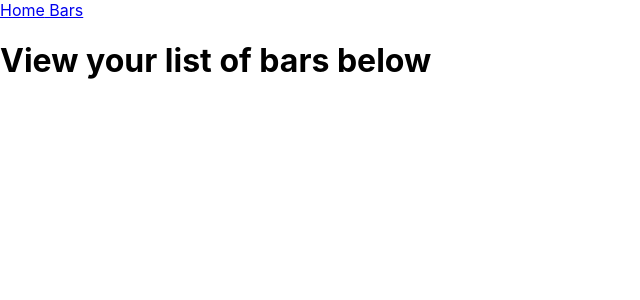
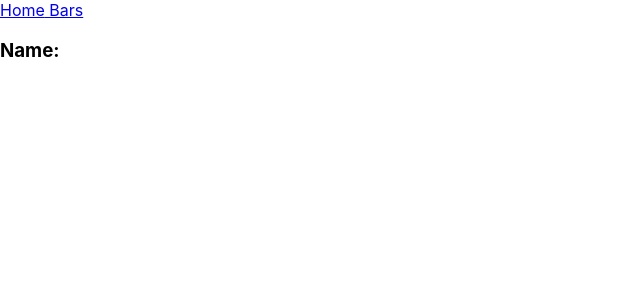
Before and after one commit to deveshp530/project3-frontend, a React (Create React App) app in the folder secret-bars/: page /Bars in a window 1280 px wide. Shown: the top 300 px of the page, without its empty margins (0-640 px from the left). Built offline with nearby package versions, Linux system fonts and the light colour scheme.

Commit message:
for testing

```diff
--- a/secret-bars/src/App.js
+++ b/secret-bars/src/App.js
@@ -3,7 +3,7 @@ import {Link, Route, Switch} from 'react-router-dom'
 import './App.css';
 import Home from './components/Home/Home'
 import Bars from './components/Bars/Bars'
-import OneBar from './components/OneBar/OneBar'
+import OneBar from './components/ShowPage/ShowPage'
 
 
 export class App extends Component {
@@ -27,11 +27,12 @@ export class App extends Component {
 
         <Switch>
           <Route exact path ='/' component={Home}/>
-          <Route path ='/Bars/' component ={Bars}/>
+
           <Route
-          path ='/OneBar/:name'
+          path ='/:name/'
           render={routerProps => (
             <OneBar
+
             match={routerProps.match}
             />
             )}
--- a/secret-bars/src/components/Bars/Bars.js
+++ b/secret-bars/src/components/Bars/Bars.js
@@ -1,46 +1,46 @@
-//call api and make a list of all favorite bars. from here can edit
-import React, { Component } from 'react'
-import OneBar from '../OneBar/OneBar'
-import {Link} from 'react-router-dom'
+// //call api and make a list of all favorite bars. from here can edit
+// import React, { Component } from 'react'
+// import ShowPage from '../ShowPage/ShowPage'
+// import {Link} from 'react-router-dom'
 
-export class Bars extends Component {
-    constructor(props){
-        super(props);
+// export class Bars extends Component {
+//     constructor(props){
+//         super(props);
 
 
-    }
+//     }
 
-    render() {
-        // let list = this.props.listOfBars.map((item,i) => {
-        //     return(
-        //    <div key={item} index={i}className='barsList'>
-        //         <Link to={'/OneBar/' + item.name}>  <h2>{item.name} </h2> </Link>
-        //         <OneBar bar={item.name} listOfBars={this.state.listOfBars}/>
-        //        </div>
-        //     )
-        // })
-            return (
-            <div>
-                <h1>View your list of bars below</h1>
-                {/* {list} */}
-            </div>
-        )
-    }
-    // render() {
-    //     let list = Comments.map((item, i) => {
-    //         return (
-    //             <div key={item} index={i}className='barsList'>
-    //              <Link to={'/OneBar/:name/'+item.name}>  <h2>{item.bar} </h2> </Link>
-    //             </div>
-    //         )
-    //     })
-    //         return (
-    //         <div>
-    //             <h1>View your list of bars below</h1>
-    //             {list}
-    //         </div>
-    //     )
-    // }
-}
+//     render() {
+//         // let list = this.props.listOfBars.map((item,i) => {
+//         //     return(
+//         //    <div key={item} index={i}className='barsList'>
+//         //         <Link to={'/ShowPage/' + item.name}>  <h2>{item.name} </h2> </Link>
+//         //         <ShowPage bar={item.name} listOfBars={this.state.listOfBars}/>
+//         //        </div>
+//         //     )
+//         // })
+//             return (
+//             <div>
+//                 <h1>View your list of bars below</h1>
+//                 {/* {list} */}
+//             </div>
+//         )
+//     }
+//     // render() {
+//     //     let list = Comments.map((item, i) => {
+//     //         return (
+//     //             <div key={item} index={i}className='barsList'>
+//     //              <Link to={'/ShowPage/:name/'+item.name}>  <h2>{item.bar} </h2> </Link>
+//     //             </div>
+//     //         )
+//     //     })
+//     //         return (
+//     //         <div>
+//     //             <h1>View your list of bars below</h1>
+//     //             {list}
+//     //         </div>
+//     //     )
+//     // }
+// }
 
-export default Bars
+// export default Bars
--- a/secret-bars/src/components/Home/Home.js
+++ b/secret-bars/src/components/Home/Home.js
@@ -4,8 +4,8 @@
 
 import React, { Component } from "react";
 import {Link} from 'react-router-dom'
-import Bars from '../Bars/Bars'
-import OneBar from '../OneBar/OneBar'
+//import Bars from '../Bars/Bars'
+
 
 export class Home extends Component {
   constructor(props) {
@@ -57,8 +57,8 @@ export class Home extends Component {
         let list = this.state.listOfBars.map((item,i) => {
             return(
            <div key={item} index={i}className='barsList'>
-                <Link to={'/OneBar/' + item.name}>  <h2>{item.name} </h2> </Link>
-                <OneBar bar={item.name} listOfBars={this.state.listOfBars}/>
+                <Link to={'/' + item.name}>  <h2>{item.name} </h2> </Link>
+                {/* <OneBar bar={item.name} listOfBars={this.state.listOfBars}/> */}
                </div>
             )
         })
--- a/secret-bars/src/components/OneBar/OneBar.js
+++ b/secret-bars/src/components/ShowPage/ShowPage.js
@@ -11,7 +11,7 @@ export class Bar extends Component {
   //     bar.name === this.props.match.params.name
   //  )
     return <div>
-        <h3>Name: {this.props.listOfBars[0].name}</h3>
+        <h3>Name: {this.props.name}</h3>
     </div>;
   }
 }
```
Also changed, not shown: secret-bars/src/components/ShowPage/ShowPage.css (added).
